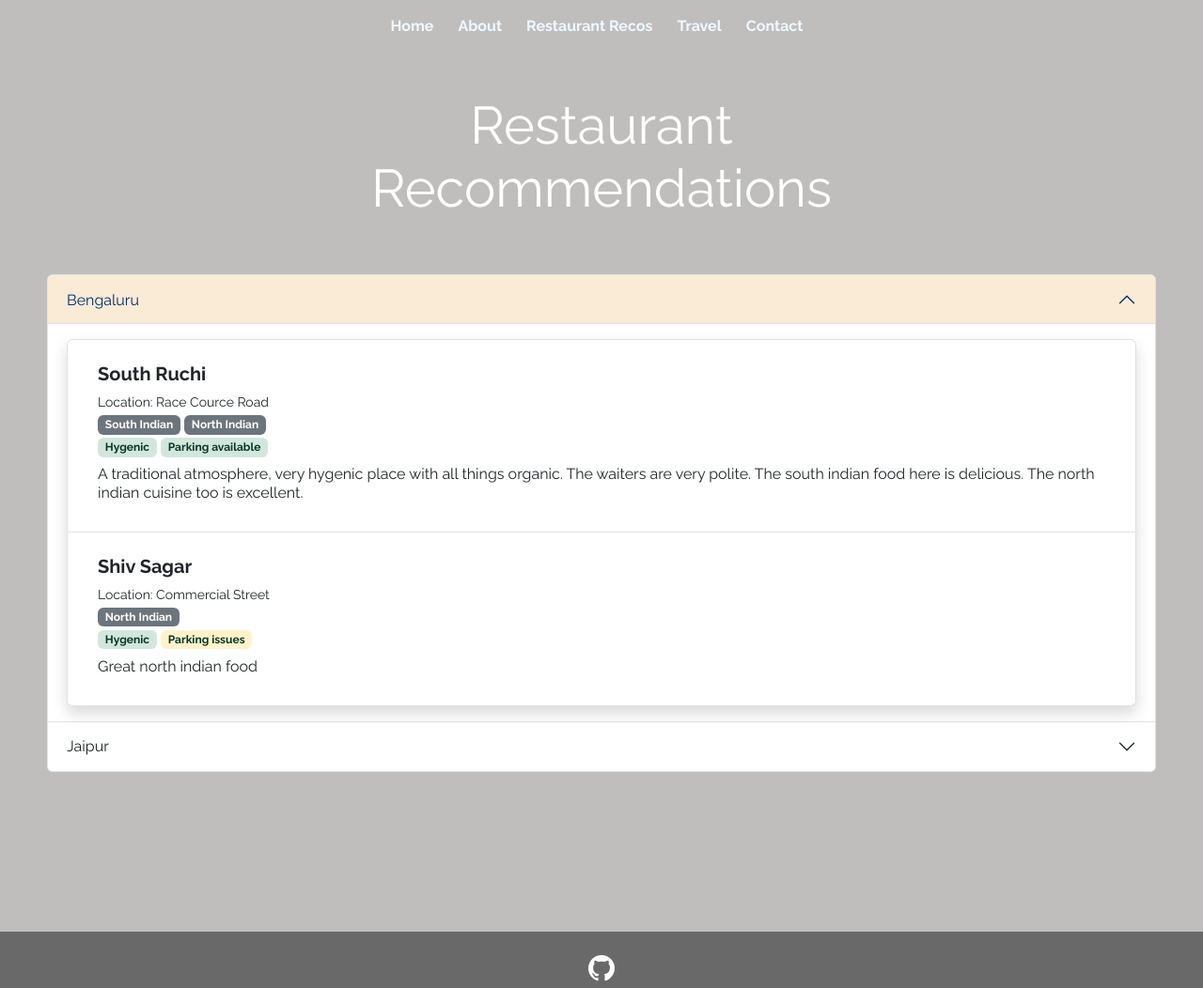
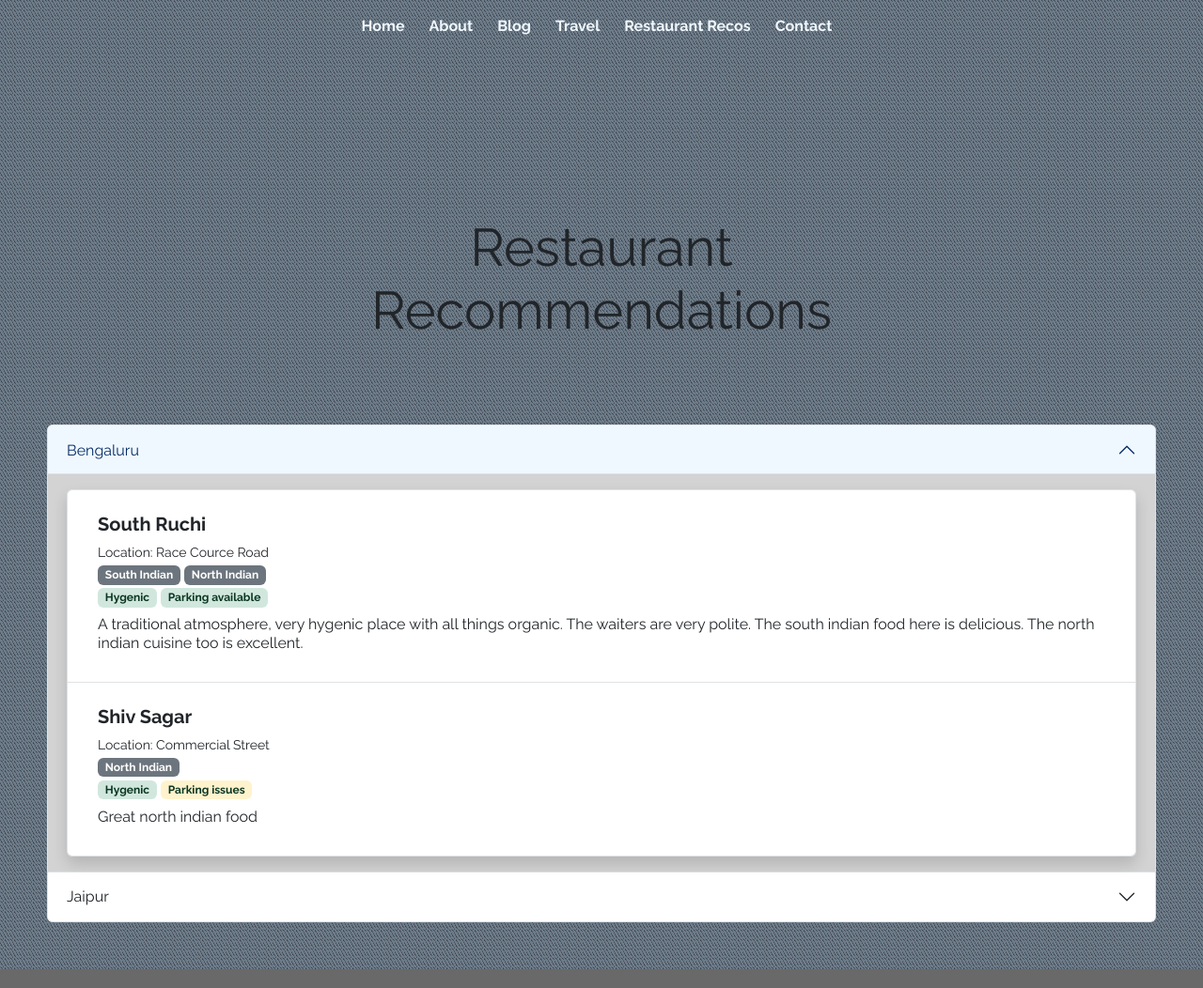
Before and after one commit to dhireshjain/dhireshjain.github.io, a plain HTML site: page restaurant_recommendations.html in a window 1280 px wide. Shown: the top 1052 px of the page at 94% size. Drawn offline with nearby package versions, Linux system fonts and the light colour scheme.

Commit message:
Added template for blog

```diff
--- a/assets/css/style.css
+++ b/assets/css/style.css
@@ -22,7 +22,16 @@
 body {
   padding-top: 0px;
   font-family: 'Raleway', sans-serif;
-  background-color: #b1afaecf;
+  background-color: slategray;
+
+  background-image: repeating-linear-gradient(
+    60deg,
+    rgba(0, 0, 0, 0.5),
+    rgba(0, 0, 0, 0.1) 1px,
+    rgba(159, 25, 25, 0.05) 1px,
+    rgba(0, 100, 0, 0.05) 3px
+  );
+  background-size: 10px 10px;
 }
 
 .hero-image {
@@ -46,6 +55,22 @@ body {
   transition: opacity 1.0s ease-in;
 }
 
+.main-section {
+  margin-bottom: 10px;
+  margin-top: 200px;
+  padding: 30px;
+  text-align: center;
+}
+
+@media (max-width: 768px) {
+  .main-section {
+    margin-bottom: 10px;
+    margin-top: 350px;
+    padding: 30px;
+    text-align: center;
+  }
+}
+
 footer {
   bottom: 0;
   left: 0;
@@ -59,5 +84,5 @@ footer {
 }
 
 .accordion-button:not(.collapsed) {
-  background-color: antiquewhite;
+  background-color:  aliceblue;
 }
--- a/assets/js/main.js
+++ b/assets/js/main.js
@@ -1,7 +1,7 @@
 document.addEventListener("DOMContentLoaded", function() {
   var typed = new Typed("#typed-text-heading", {
     strings: ["Welcome to My Portfolio"],
-    typeSpeed: 60,
+    typeSpeed: 40,
     showCursor: false,
     onComplete: function() {
       document.getElementById("fade-text").style.opacity = 1;
--- a/navbar.html
+++ b/navbar.html
@@ -13,14 +13,18 @@
             <a class="nav-link" href="#about">About</a>
           </li>
           <li class="nav-item">
-            <a class="nav-link" href="restaurant_recommendations.html">Restaurant Recos</a>
+            <a class="nav-link" href="blog.html">Blog</a>
           </li>
           <li class="nav-item">
             <a class="nav-link" href="#travel">Travel</a>
           </li>
           <li class="nav-item">
+            <a class="nav-link" href="restaurant_recommendations.html">Restaurant Recos</a>
+          </li>
+          <li class="nav-item">
             <a class="nav-link" href="#contact">Contact</a>
           </li>
+          <li style="border-bottom: 1px solid; color: aliceblue;"></li>
         </ul>
       </div>
     </div>
--- a/restaurant_recommendations.html
+++ b/restaurant_recommendations.html
@@ -16,15 +16,17 @@
     <script src="assets/js/navbar.js"></script>
 
   </head>
-  <body">
+  <body>
     <header>
       <div id="navbar-container"></div>
     </header>
 
-    <section style="margin-bottom: 10px; padding-bottom: 100px;">
-      <div class="row text-center text-white mb-5" style="padding-top: 100px;">
-        <div class="col-lg-7 mx-auto">
-          <h1 class="display-4">Restaurant Recommendations</h1>
+    <section>
+      <div class="container main-section">
+        <div class="row">
+          <div class="col-lg-8 mx-auto">
+            <h1 class="display-4">Restaurant Recommendations</h1>
+          </div>
         </div>
       </div>
 
@@ -36,7 +38,7 @@
             </button>
           </h2>
           <div id="collapseOne" class="accordion-collapse collapse show" data-bs-parent="#restaurantAccordion">
-            <div class="accordion-body">
+            <div class="accordion-body" style="background-color: lightgray;">
               <div class="row">
                 <div class="col-lg-12 mx-auto">
 
@@ -95,7 +97,6 @@
           <div id="collapseTwo" class="accordion-collapse collapse" data-bs-parent="#restaurantAccordion">
             <div class="accordion-body">
               <div class="row">
-                TODO
               </div>
             </div>
           </div>
```
Also changed, not shown: index.html (+1 -0 lines).
